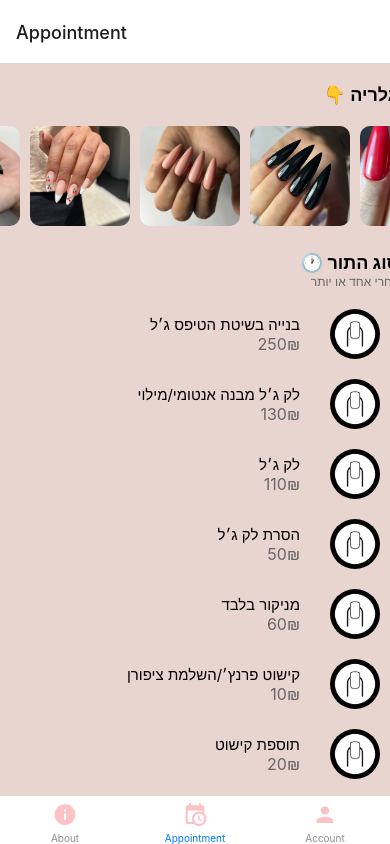
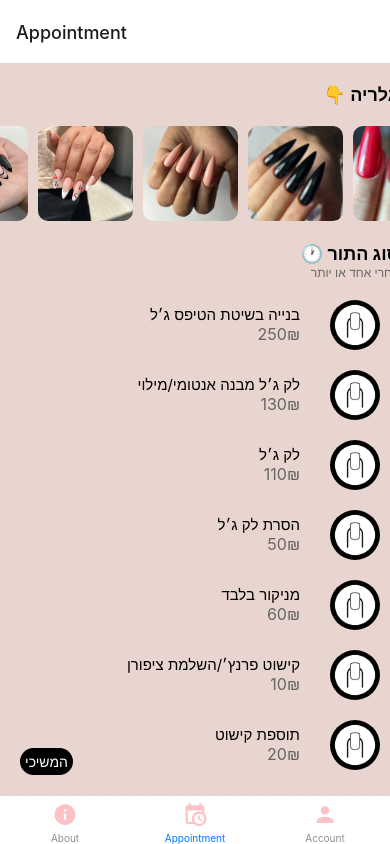
Before and after one commit to yk3823/reactnative23, a React Native app: screen /Appointment in a window 390 px wide. Built offline with nearby package versions, Linux system fonts and the light colour scheme.

Commit message:
booton continu

```diff
--- a/App.js
+++ b/App.js
@@ -3,13 +3,21 @@ import { StyleSheet, View, Image } from 'react-native';
 import { StatusBar } from 'expo-status-bar';
 import { NavigationContainer } from '@react-navigation/native';
 import { createBottomTabNavigator } from '@react-navigation/bottom-tabs';
+import { createNativeStackNavigator } from '@react-navigation/native-stack';
 import { MaterialCommunityIcons } from '@expo/vector-icons';
 
 import AboutScreen from './screens/AboutScreen'; // Update these paths as needed
 import AccountScreen from './screens/AccountScreen';
 import AppointmentScreen from './screens/AppointmentScreen';
+import FinalizeAppointmentScreen from './screens/FinalizeAppointmentScreen';
+const Tab = createBottomTabNavigator();
+const AppointmentStack = createNativeStackNavigator();
 
-const Tab = createBottomTabNavigator();
+<AppointmentStack.Navigator screenOptions={{ headerShown: false }}>
+  <AppointmentStack.Screen name="AppointmentDetails" component={AppointmentScreen} />
+  <AppointmentStack.Screen name="FinalizeAppointment" component={FinalizeAppointmentScreen} />
+</AppointmentStack.Navigator>
+
 
 export default function App() {
   const [splashScreen, setSplashScreen] = useState(true);
@@ -81,6 +89,4 @@ const styles = StyleSheet.create({
     height: '100%',
     resizeMode: 'cover',
   },
-
-
 });
--- a/package.json
+++ b/package.json
@@ -20,7 +20,7 @@
     "react-native-calendars": "^1.1302.0",
     "react-native-elements": "^3.4.3",
     "react-native-image-picker": "^7.1.0",
-    "react-native-safe-area-context": "^4.6.3",
+    "react-native-safe-area-context": "^4.8.1",
     "react-native-screens": "~3.22.0",
     "react-native-webview": "^13.6.3"
   },
--- a/screens/AppointmentScreen.js
+++ b/screens/AppointmentScreen.js
@@ -1,6 +1,8 @@
 import React, { useState } from 'react';
-import { StyleSheet, View, Text, ImageBackground, TouchableOpacity, Image, ScrollView, Modal, FlatList } from 'react-native';
+import { StyleSheet, View, Text, ImageBackground, TouchableOpacity, Image, ScrollView, Modal, FlatList, Button } from 'react-native';
 import { ListItem, Avatar } from 'react-native-elements'
+import FinalizeAppointmentScreen from '../screens/FinalizeAppointmentScreen'; // Adjust the path as necessary
+
 const galleryImages = [
     require('../assets/nails1.jpg'),
     require('../assets/nails2.jpg'),
@@ -64,7 +66,7 @@ const listData = [
 ];
 
 
-const AppointmentScreen = () => {
+const AppointmentScreen = ({ navigation }) => {
     const [modalVisible, setModalVisible] = useState(false);
     const [selectedImage, setSelectedImage] = useState(null);
     const [selectedAvatars, setSelectedAvatars] = useState([]); // State to track selected avatars
@@ -83,6 +85,9 @@ const AppointmentScreen = () => {
 
     const isAvatarSelected = (id) => {
         return selectedAvatars.includes(id);
+    };
+    const handleContinue = () => {
+        navigation.navigate('FinalizeAppointmentScreen');
     };
 
     const renderItem = ({ item }) => (
@@ -151,6 +156,15 @@ const AppointmentScreen = () => {
                         </View>
                     </View>
                 </Modal>
+                <View style={styles.container}>
+                    {/* ... Your existing components ... */}
+                    <TouchableOpacity
+                        onPress={handleContinue}
+                        style={{ backgroundColor: '#000000', padding: 5, borderRadius: 101 }}
+                    >
+                        <Text style={{ color: 'white', textAlign: 'center' }}>המשיכי</Text>
+                    </TouchableOpacity>
+                </View>
             </View>
         </ImageBackground>
     );
@@ -195,15 +209,15 @@ const styles = StyleSheet.create({
         marginTop: 20,
     },
     galleryImage: {
-        width: 100,
-        height: 100,
+        width: 95,
+        height: 95,
         borderRadius: 10,
         marginRight: 10,
     },
     modalView: {
-        margin: 20,
+        margin: 50,
         backgroundColor: 'white',
-        borderRadius: 20,
+        borderRadius: 40,
         padding: 35,
         alignItems: 'center',
         shadowColor: '#000',
@@ -224,7 +238,7 @@ const styles = StyleSheet.create({
         backgroundColor: '#fddcdb',
         borderRadius: 10,
         padding: 10,
-        elevation: 1
+        elevation: 2
     },
     tableContainer: {
         marginTop: 10,
@@ -246,6 +260,8 @@ const styles = StyleSheet.create({
     },
     listContainer: {
         marginTop: -70,
+        flexGrow: 10,
+
     },
     listItemContainer: {
         flexDirection: 'row',
@@ -278,6 +294,15 @@ const styles = StyleSheet.create({
         borderColor: 'white',
         borderWidth: 6,
     },
+    container: {
+        flex: 0,
+        justifyContent: 'flex-end',
+        alignItems: 'flex-end',
+        position: 'absolute', // Position the button absolutely
+        bottom: 20, // Distance from bottom
+        left: 20, // Distance from right
+        padding: 0, // Optional padding
+    },
 
 
 });
--- /dev/null
+++ b/screens/FinalizeAppointmentScreen.js
@@ -0,0 +1,12 @@
+import React from 'react';
+import { View, Text } from 'react-native';
+
+const FinalizeAppointmentScreen = () => {
+    return (
+        <View>
+            <Text>Finalize Appointment</Text>
+        </View>
+    );
+};
+
+export default FinalizeAppointmentScreen;
```
Also changed, not shown: blabla.txt (added), 1 other file (tests, documents, lock files or other folders).
